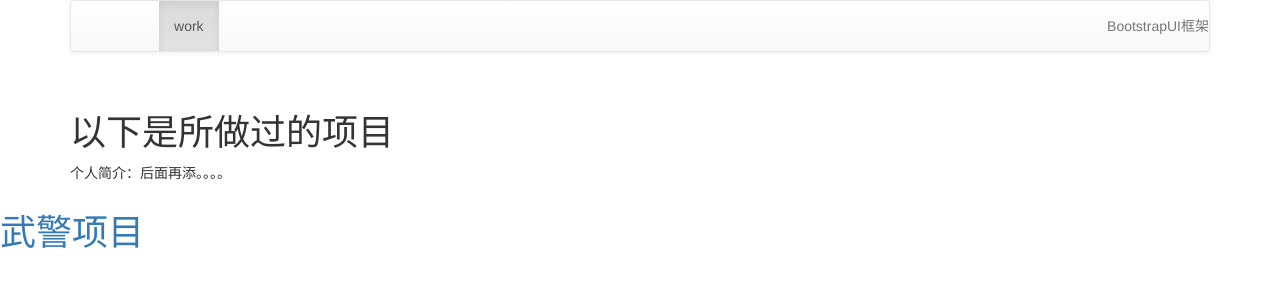
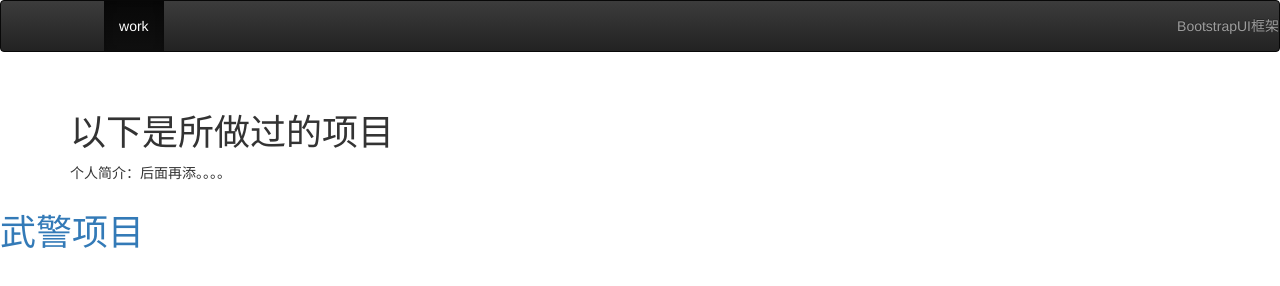
Before and after one commit to 1665270637/1665270637.github.io, a plain HTML site: page index.html in a window 1280 px wide. Drawn offline with nearby package versions, Linux system fonts and the light colour scheme.

Commit message:
Update index.html

```diff
--- a/index.html
+++ b/index.html
@@ -44,7 +44,7 @@
   <body>
     <!-- Docs master nav -->
     <header class="navbar navbar-static-top bs-docs-nav" id="top">
-  <div class="container">
+
     <div class="navbar-header">
       <button class="navbar-toggle collapsed" type="button" data-toggle="collapse" data-target="#bs-navbar" aria-controls="bs-navbar" aria-expanded="false">
         <span class="sr-only">Toggle navigation</span>
@@ -54,7 +54,7 @@
       </button>
       <a href="../" class="navbar-brand">Mr.shang</a>
     </div>
-    <nav class="navbar navbar-default">
+    <nav class="navbar navbar-inverse">
       <ul class="nav navbar-nav">
         <li class="active">
           <a href="javascript(0)" >work</a>
@@ -65,7 +65,7 @@
         <li><a href="http://www.bootcss.com/">BootstrapUI框架</a></li>
       </ul>
     </nav>
-  </div>
+
 </header>
 
 
```
